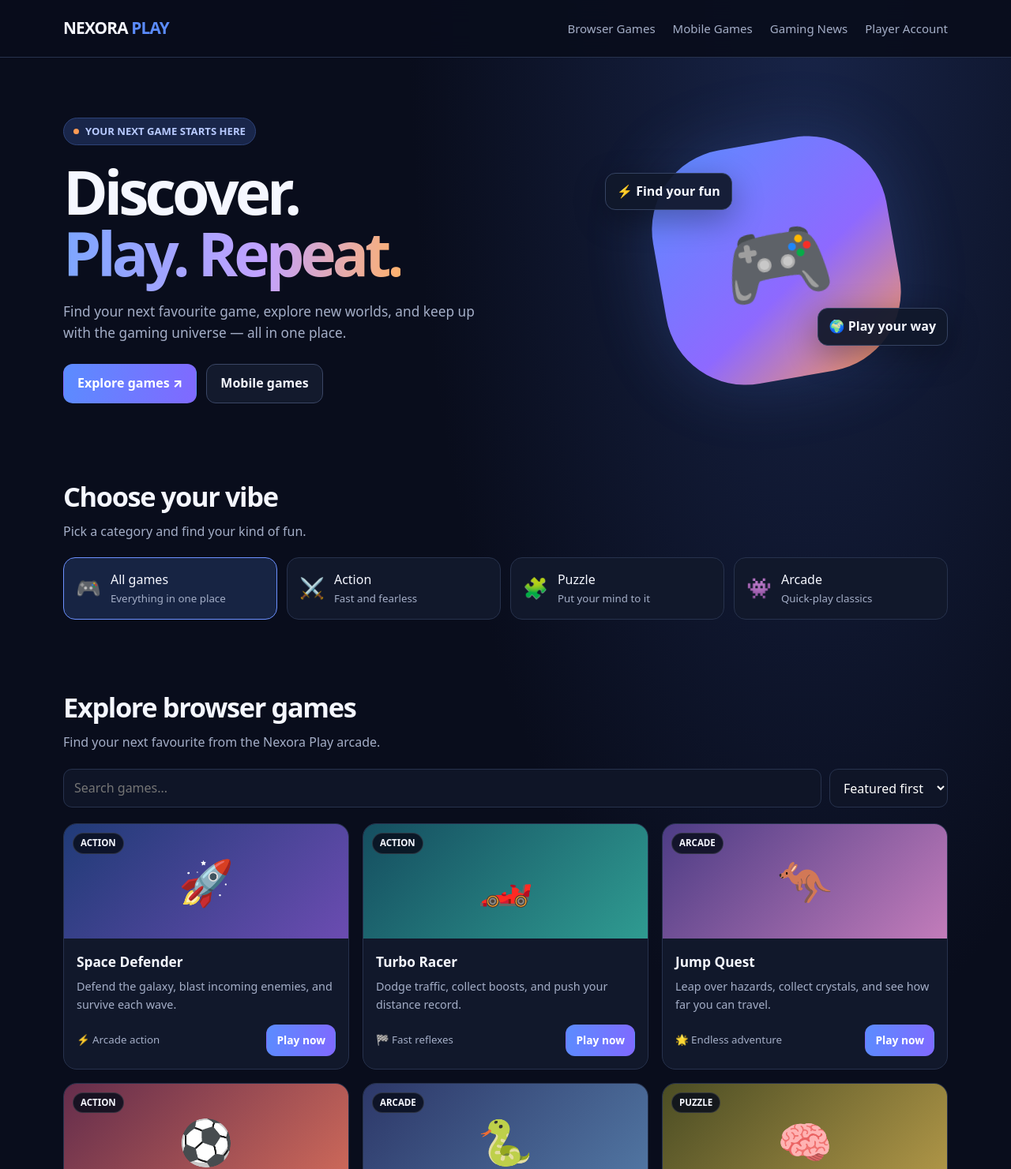
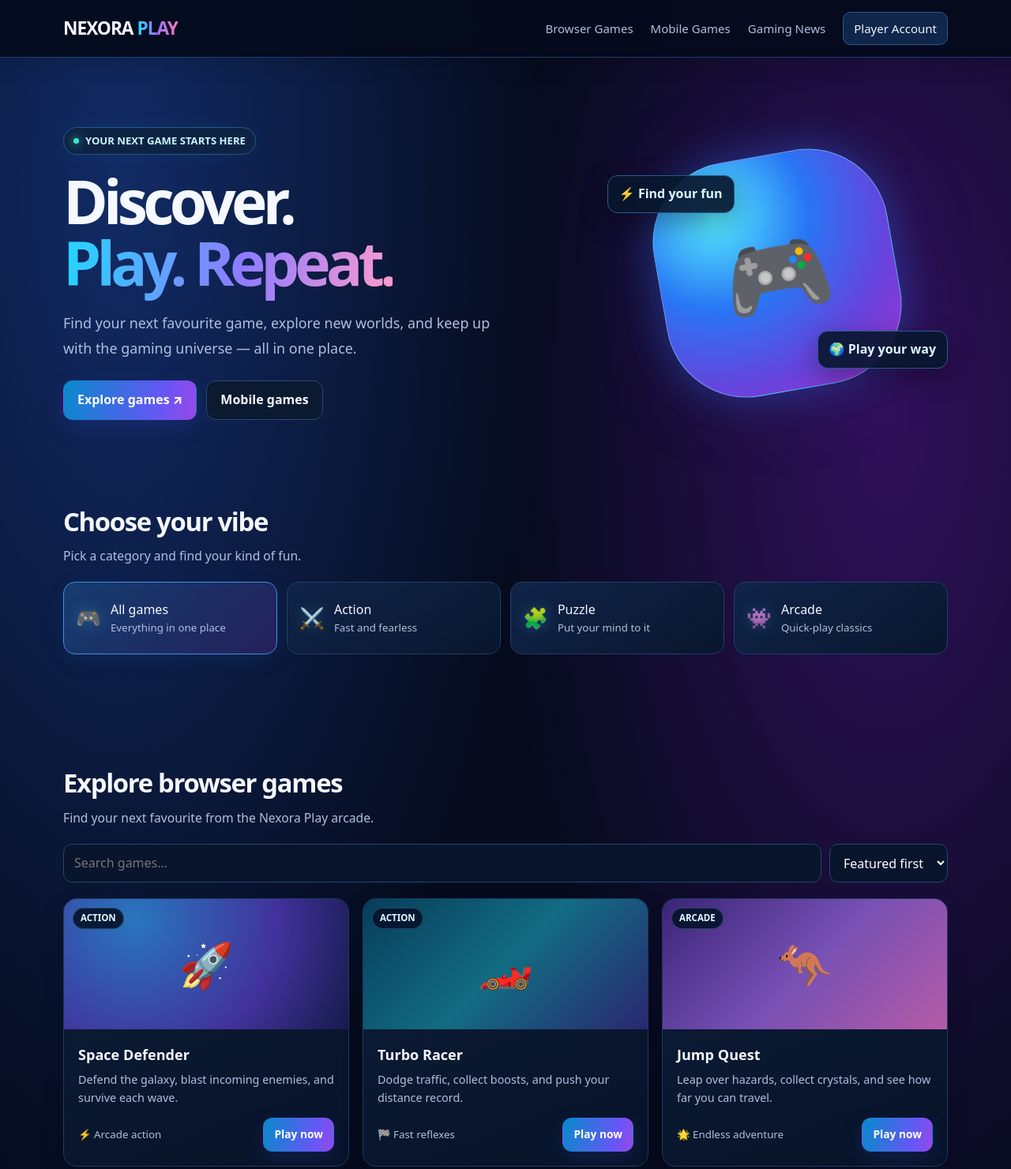
Before and after one commit to Opeaa1234/nexora-play, a plain HTML site: page index.html in a window 1280 px wide. Shown: the top 1481 px of the page at 79% size. Drawn offline with Linux system fonts and the light colour scheme; a script that the page names is missing.

Commit message:
Refresh Nexora Play homepage with premium arcade styling

```diff
--- a/index.html
+++ b/index.html
@@ -17,7 +17,31 @@
     footer{border-top:1px solid var(--line);padding:28px 0 35px;color:var(--muted)}.footer-row{display:flex;justify-content:space-between;gap:18px;flex-wrap:wrap}.footer-row strong{color:var(--text)}.toast{position:fixed;left:50%;bottom:22px;transform:translate(-50%,20px);opacity:0;pointer-events:none;background:#f5f7ff;color:#101528;padding:12px 18px;border-radius:12px;font-weight:700;box-shadow:0 8px 35px #0006;transition:.2s;z-index:10}.toast.show{opacity:1;transform:translate(-50%,0)}
     @media(max-width:760px){.hero{grid-template-columns:1fr;padding-top:50px}.hero-art{min-height:220px;grid-row:1}.orb{width:190px;font-size:5rem}.hero-copy{grid-row:2}.navlinks{display:none;position:absolute;top:72px;left:0;right:0;padding:18px 4%;background:#090d1c;border-bottom:1px solid var(--line);flex-direction:column;align-items:flex-start}.navlinks.open{display:flex}.menu{display:block}.category-row{grid-template-columns:repeat(2,1fr)}.games{grid-template-columns:repeat(2,1fr)}.news{grid-template-columns:1fr}.section-head{align-items:start;flex-direction:column}.promo{grid-template-columns:1fr}.promo-icon{display:none}}
     @media(max-width:480px){.games{grid-template-columns:1fr}.cover{height:160px}.category{padding:12px}.hero{gap:12px}.hero-art{min-height:195px}.orb{width:165px}.float.one{left:1%;top:10%}.float.two{right:0;bottom:8%}.tools select{flex:1}.actions .btn{flex:1}}
-  </style>
+
+/* Nexora Play homepage: premium arcade visual refresh */
+:root{--bg:#050b1c;--panel:#0b1730;--panel2:#102448;--text:#f5f8ff;--muted:#afbfdf;--blue:#21d4fd;--orange:#ffb45f;--purple:#9b72ff;--line:#1c3a68}
+body{background:radial-gradient(ellipse at 12% 8%,#122b65 0,transparent 34%),radial-gradient(ellipse at 88% 18%,#30105a 0,transparent 31%),#050b1c}
+header{background:#050b1ceF;border-bottom:1px solid #1b3c6c;box-shadow:0 8px 28px #0002}
+.brand{font-size:1.42rem;letter-spacing:-.045em}.brand span{background:linear-gradient(90deg,#25d9ff,#9b72ff,#ff78b7);-webkit-background-clip:text;background-clip:text;color:transparent}
+.navlinks a{transition:color .18s}.navlinks a[href="./account.html"]{padding:8px 13px;border:1px solid #31558b;border-radius:10px;color:#e8f5ff;background:#10264a}
+.hero{padding-top:88px;padding-bottom:68px;gap:42px}.eyebrow{background:#0e2344;border-color:#27568a;color:#c8f4ff;box-shadow:0 0 25px #21d4fd0d}.eyebrow:before{background:#38e8c5;box-shadow:0 0 12px #38e8c5}
+h1{letter-spacing:-.075em}.shine{background:linear-gradient(100deg,#20d9ff 0%,#8e7bff 54%,#ff9cce 100%)!important;-webkit-background-clip:text!important;background-clip:text!important}
+.hero p{font-size:1.12rem;line-height:1.8}.primary{background:linear-gradient(105deg,#078acb,#6557f5 72%,#9948e8);box-shadow:0 9px 26px #3c55ed2b}.secondary{border-color:#294975;background:#0b1931}
+.hero-art{min-height:335px}.orb{background:radial-gradient(circle at 28% 22%,#56edff,#2876f4 37%,#6445dd 68%,#a72fd1);box-shadow:0 0 50px #257cff55,0 0 110px #6c4cff2b;border:1px solid #79efff80;font-size:7rem}
+.float{border-color:#2a5b90!important;background:#07172ee8!important;box-shadow:0 12px 35px #0005;color:#dff8ff!important}
+section{margin:0 0 54px}.section-head h2{font-size:clamp(1.55rem,3vw,2.05rem);letter-spacing:-.04em}.section-head p{font-size:.98rem}
+.category{background:linear-gradient(145deg,#102449,#09162d);border-color:#1e3e6b;min-height:92px;transition:transform .18s,border-color .18s,background .18s}.category:hover{transform:translateY(-3px);border-color:#347cb7}.category.active{border-color:#3f8de8;background:linear-gradient(135deg,#153d70,#24205a);box-shadow:0 8px 25px #1e71ca20}.category .emoji{filter:drop-shadow(0 0 9px #4fcfff45)}
+.tools input,.tools select{background:#08152c;border-color:#234571}.tools input:focus,.tools select:focus{border-color:#2edbff}
+.game{border-color:#1c3b68;background:linear-gradient(160deg,#0d1d39,#071328);box-shadow:0 10px 30px #0002}.game:hover{transform:translateY(-6px);border-color:#3b8ec9;box-shadow:0 18px 36px #0004,0 0 24px #2779ce13}
+.cover{height:165px;background:radial-gradient(circle at 25% 15%,#2876bd,#42319b 60%,#151b4b)}.cover.c2{background:linear-gradient(135deg,#073d59,#126c83,#2a276f)}.cover.c3{background:linear-gradient(135deg,#51224f,#a13f68,#df7859)}.cover.c4{background:linear-gradient(135deg,#182e65,#3f5f9d)}.cover.c5{background:linear-gradient(135deg,#3a2477,#7650b4,#b45ba7)}.cover.c6{background:linear-gradient(135deg,#264b57,#557e43,#9a873f)}
+.tag{background:#06132be8;border-color:#83dfff3b;color:#dffaff}.game-body{padding:18px}.game-body h3{font-size:1.13rem}.game-body p{line-height:1.6}.game-foot .btn{padding:9px 13px}
+.promo{position:relative;overflow:hidden;border-color:#31558c;background:radial-gradient(ellipse at 90% 20%,#49308a 0,transparent 35%),linear-gradient(110deg,#102d58,#171642 80%);box-shadow:0 18px 48px #0003}.promo:after{content:"";position:absolute;left:0;top:0;bottom:0;width:3px;background:linear-gradient(#20d9ff,#8e6cff,#ff79b9)}.promo h2{letter-spacing:-.04em}.promo-icon{filter:drop-shadow(0 0 20px #7a69ff66)}
+.news article{border-color:#1c3b68;background:linear-gradient(150deg,#102144,#09152a);transition:transform .18s,border-color .18s}.news article:hover{transform:translateY(-3px);border-color:#3b79ae}.news h3{letter-spacing:-.02em}.note{color:#9aafd3}
+footer{border-color:#1b3b66;background:#040918}.toast{background:#dffaff;color:#061329}
+@media(max-width:760px){.hero{padding-top:45px;padding-bottom:45px}.hero-art{min-height:215px}.orb{width:185px;font-size:5rem}.section-head h2{font-size:1.55rem}.cover{height:140px}}
+@media(max-width:480px){.brand{font-size:1.18rem}.hero{gap:10px}.hero-art{min-height:180px}.orb{width:155px;font-size:4.2rem}.game-body{padding:15px}.cover{height:155px}}
+
+</style>
 </head>
 <body>
 <header><div class="wrap"><nav aria-label="Main navigation"><a class="brand" href="#home" aria-label="Nexora Play home">NEXORA <span>PLAY</span></a><div class="navlinks" id="navlinks"><a href="#games">Browser Games</a><a href="#mobile">Mobile Games</a><a href="#news">Gaming News</a><a href="./account.html">Player Account</a></div><button class="menu" id="menuBtn" aria-expanded="false" aria-controls="navlinks">Menu ☰</button></nav></div></header>
```
